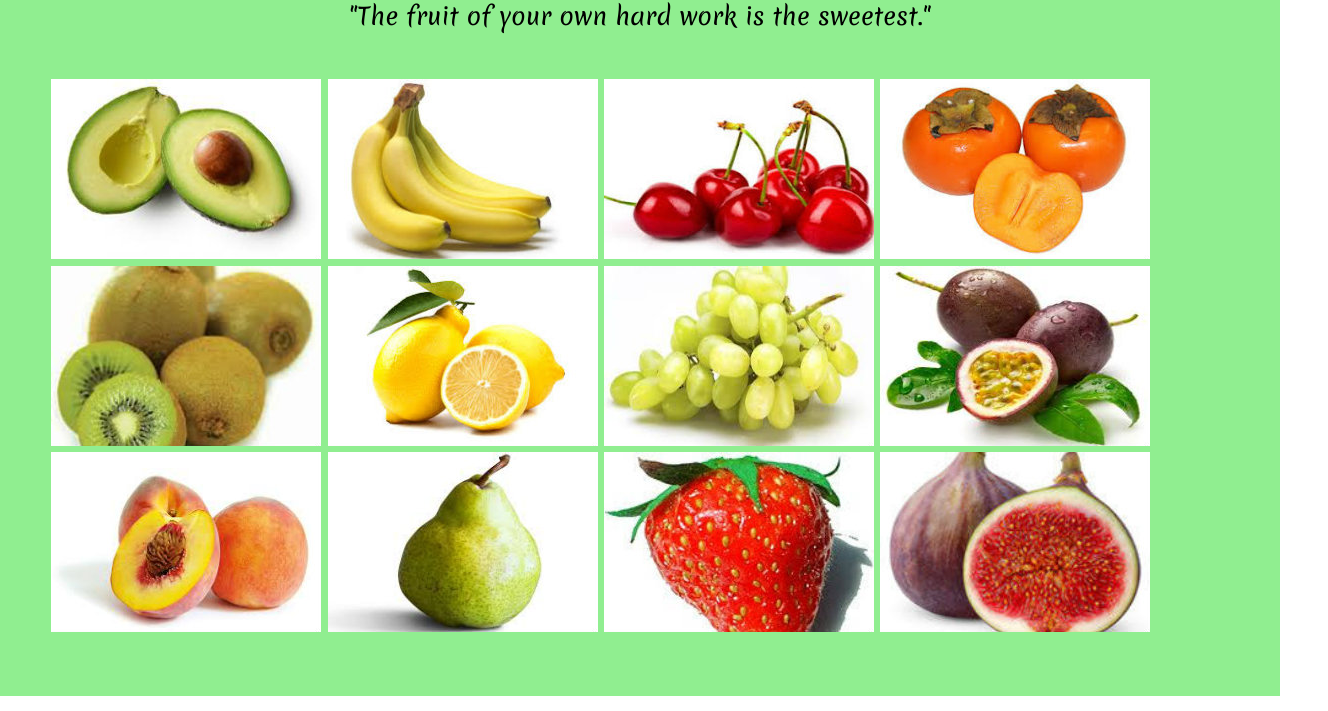
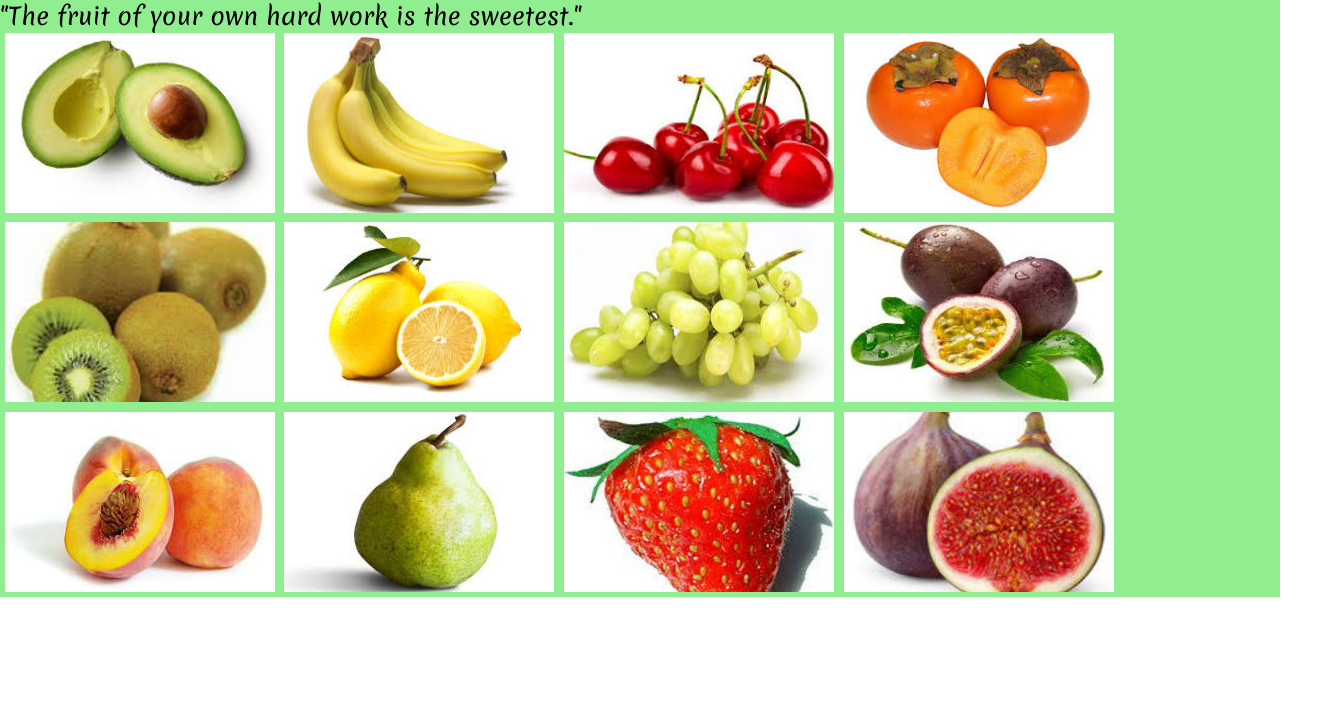
Before and after one commit to theedgenl/Animation-project-two, a plain HTML site: page index.html in a window 1280 px wide. Shown: the part 89-800 px from the top of the page, 1328 px wide, since content can reach past the window. Drawn offline with Linux system fonts and the light colour scheme.

Commit message:
Adjusted some sizing

```diff
--- a/resources/css/style.css
+++ b/resources/css/style.css
@@ -129,10 +129,8 @@ h1 {
   font-family: 'Merienda', cursive;
   padding-top: 0.5rem;
   font-size: 1.5rem;
-  text-align: center;
 }
 .jumbotron {
-  height: 700px;
   background-color: lightGreen;
 }
 
@@ -141,13 +139,13 @@ h1 {
   display: flex;
   flex-wrap: wrap;
   width: 100%;
-  margin: 3rem;
+
 }
 
 .container {
   position: relative;
   width: 270px;
-  margin: 0.2rem;
+  margin: 0.3rem;
 }
 
 .image {
```
